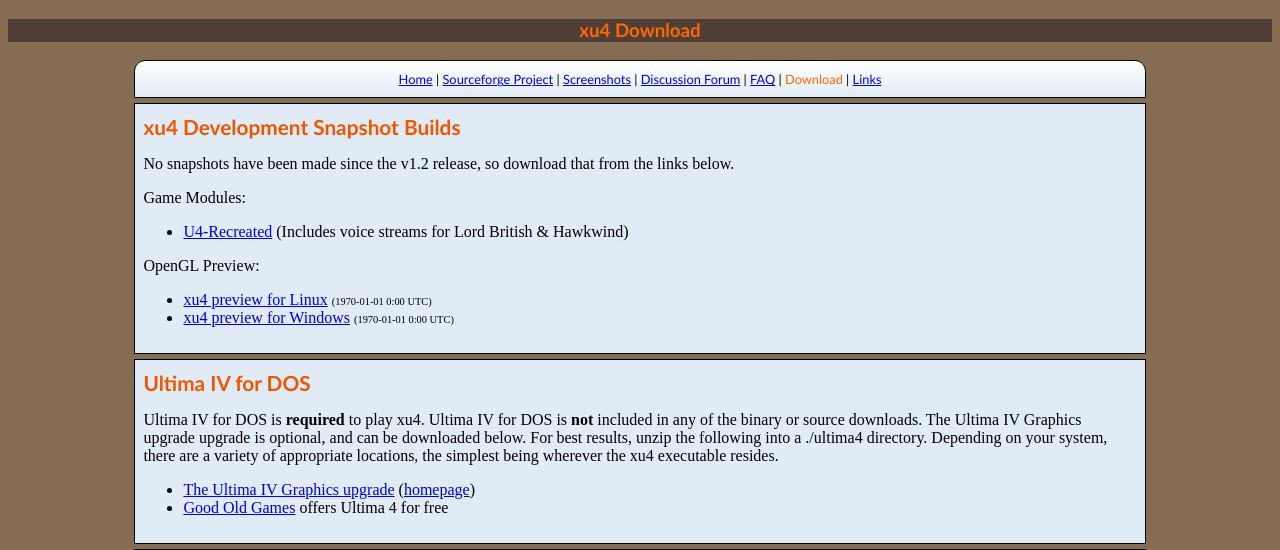
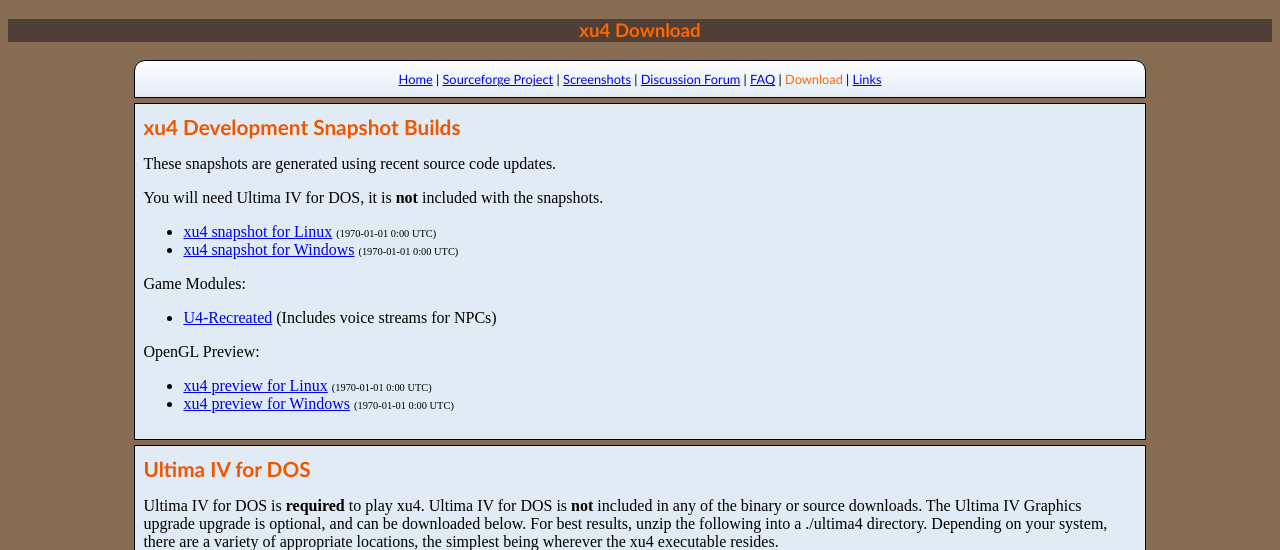
Before and after one commit to xu4-engine/web, a PHP site: page /download.php in a window 1280 px wide. Shown: the top 550 px of the page. Run offline with PHP 8.4, Linux system fonts and the light colour scheme; some libraries are stand-ins or nearby versions.

Commit message:
download: Bring back snapshot links.

```diff
--- a/download.php
+++ b/download.php
@@ -18,21 +18,16 @@
 </div>
 <div class="section">
   <h2>xu4 Development Snapshot Builds</h2>
-   <p>No snapshots have been made since the v1.2 release, so download that
-   from the links below.</p>
-<!--
    <p>These snapshots are generated using recent source code updates.
-   Some bugs that were present in previous releases have been fixed in these snapshot builds.
    </p>
    <p>You will need Ultima IV for DOS, it is <strong>not</strong> included with the snapshots.</p>
    <ul>
     <li><a href="download/xu4-linux.tar.gz">xu4 snapshot for Linux</a> <span class="details">(<? $statinfo = stat("download/xu4-linux.tar.gz"); echo date("Y-m-d G:i T", $statinfo[9]); ?>)</span></li>
     <li><a href="download/xu4-win32.zip">xu4 snapshot for Windows</a> <span class="details">(<? $statinfo = stat("download/xu4-win32.zip"); echo date("Y-m-d G:i T", $statinfo[9]); ?>)</span></li>
    </ul>
--->
   <p>Game Modules:</p>
    <ul>
-    <li><a href="download/U4-Recreated.mod">U4-Recreated</a> (Includes voice streams for Lord British & Hawkwind)</li>
+    <li><a href="download/U4-Recreated.mod">U4-Recreated</a> (Includes voice streams for NPCs)</li>
    </ul>
   <p>OpenGL Preview:</p>
    <ul>
```
Also changed, not shown: 1 other file.
